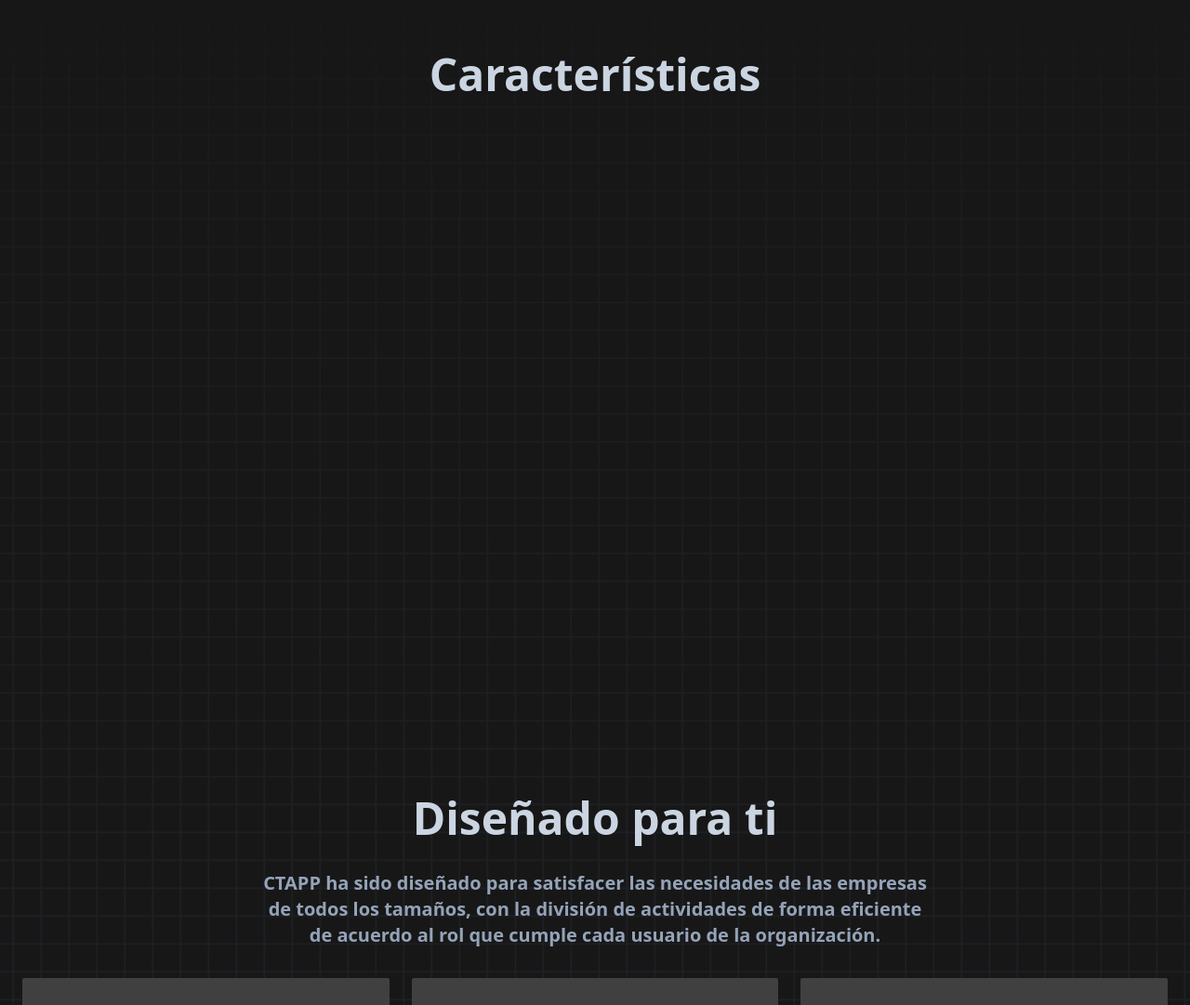
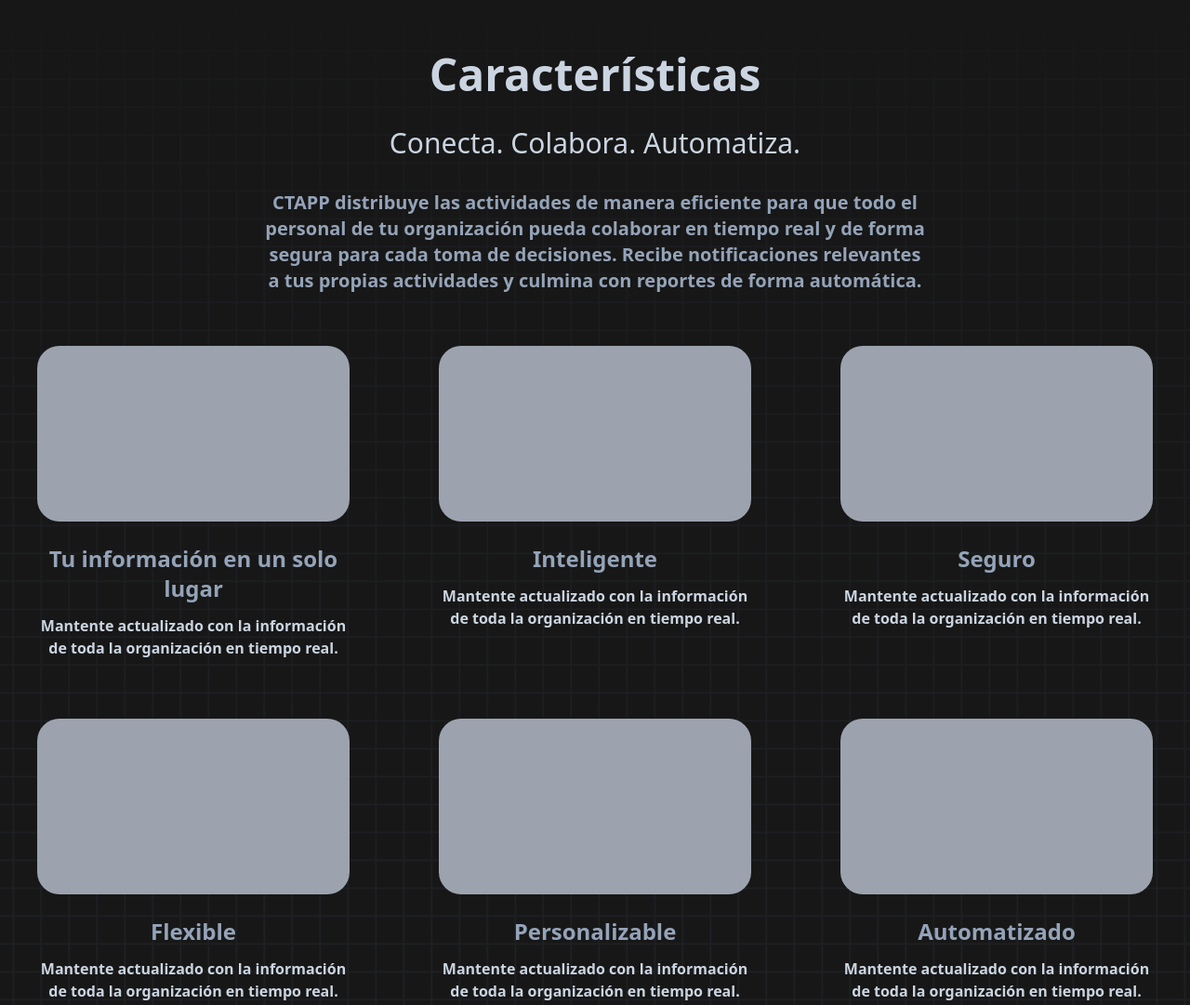
Before and after one commit to zeolimaldonado/landing-page, an Astro site: page / in a window 1280 px wide. Shown: the part 840-1921 px from the top of the page at 93% size. Built offline with nearby package versions, Linux system fonts and the light colour scheme; Astro itself is replaced by a stand-in of ours.

Commit message:
Features section

```diff
--- a/src/components/Features.astro
+++ b/src/components/Features.astro
@@ -1,7 +1,21 @@
 ---
-
+import { FEATURES } from "../constants";
+import Item from "./features/Item.astro";
 ---
 
 <section id="features" class="container mx-auto min-h-screen py-10 pt-24 px-6 space-y-8 flex flex-col">
     <h1 class="text-5xl text-center font-semibold text-slate-300">Características</h1>
+    <h2 class="text-3xl text-center font-medium text-slate-300">Conecta. Colabora. Automatiza.</h2>
+    <p class="text-slate-400 font-semibold text-xl text-center max-w-[65ch] mx-auto text-balance">
+        CTAPP distribuye las actividades de manera eficiente para que todo el personal de tu organización pueda colaborar
+        en tiempo real y de forma segura para cada toma de decisiones. Recibe notificaciones relevantes a tus propias actividades
+        y culmina con reportes de forma automática.
+    </p>
+    <div class="grid grid-cols-3 gap-x-16 gap-y-4">
+        {
+            FEATURES.map((feature) => (
+                <Item {...feature} />
+            ))
+        }
+    </div>
 </section>
--- /dev/null
+++ b/src/components/features/Item.astro
@@ -0,0 +1,14 @@
+---
+const { title, description } = Astro.props
+---
+<div class="flex flex-col gap-6 justify-start items-center px-4 py-6">
+    <div class="w-full aspect-video rounded-3xl bg-gray-400" />
+    <div class="space-y-3">
+        <h5 class="text-2xl font-semibold text-slate-400 text-center">
+            {title}
+        </h5>
+        <p class="text-slate-300 font-semibold text-center max-w-[65ch] mx-auto text-balance">
+            {description}
+        </p>
+    </div>
+</div>
--- a/src/constants/index.js
+++ b/src/constants/index.js
@@ -122,3 +122,30 @@
         description: 'Cuentan con la aplicación móvil para registrar rondas de inspección, visitas y visitas de seguridad, entre otras actividades.'
     }
 ]
+
+export const FEATURES = [
+    {
+        title: 'Tu información en un solo lugar',
+        description: 'Mantente actualizado con la información de toda la organización en tiempo real.'
+    },
+    {
+        title: 'Inteligente',
+        description: 'Mantente actualizado con la información de toda la organización en tiempo real.'
+    },
+    {
+        title: 'Seguro',
+        description: 'Mantente actualizado con la información de toda la organización en tiempo real.'
+    },
+    {
+        title: 'Flexible',
+        description: 'Mantente actualizado con la información de toda la organización en tiempo real.'
+    },
+    {
+        title: 'Personalizable',
+        description: 'Mantente actualizado con la información de toda la organización en tiempo real.'
+    },
+    {
+        title: 'Automatizado',
+        description: 'Mantente actualizado con la información de toda la organización en tiempo real.'
+    },
+]
```
